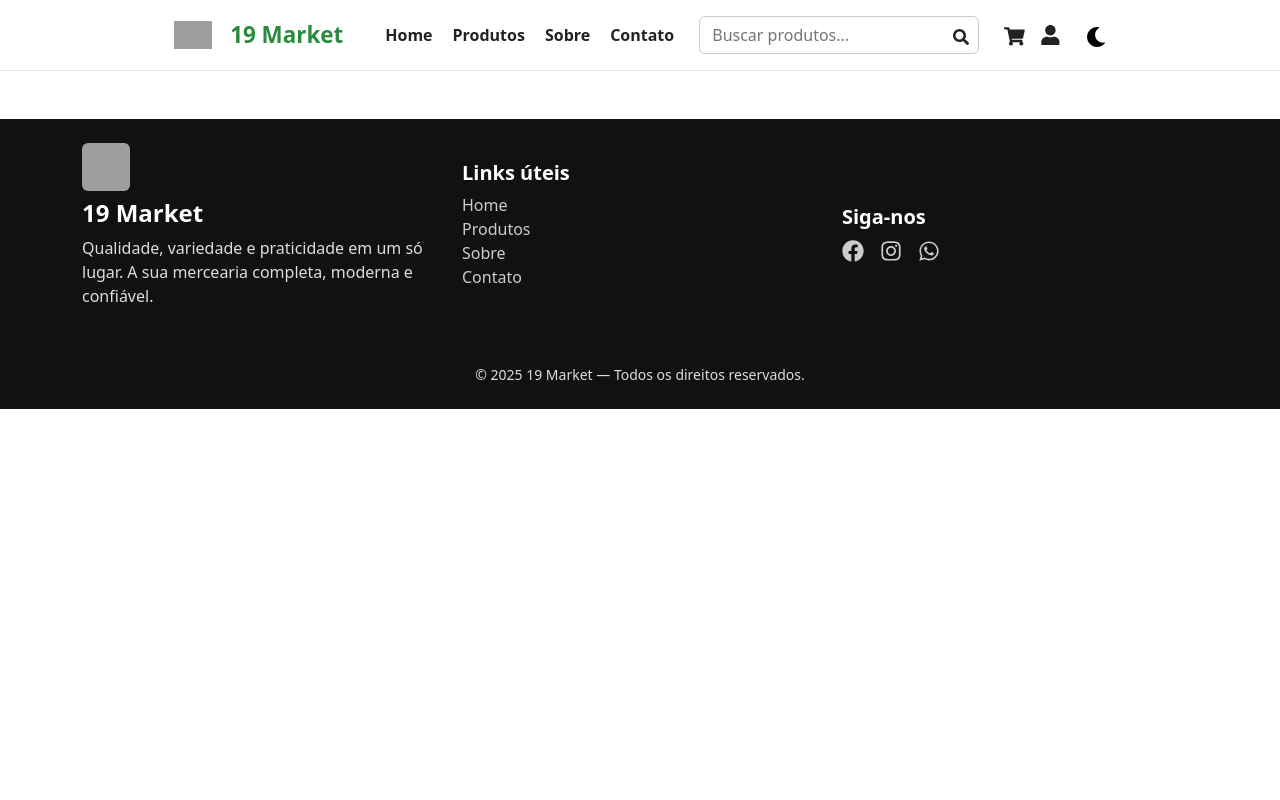
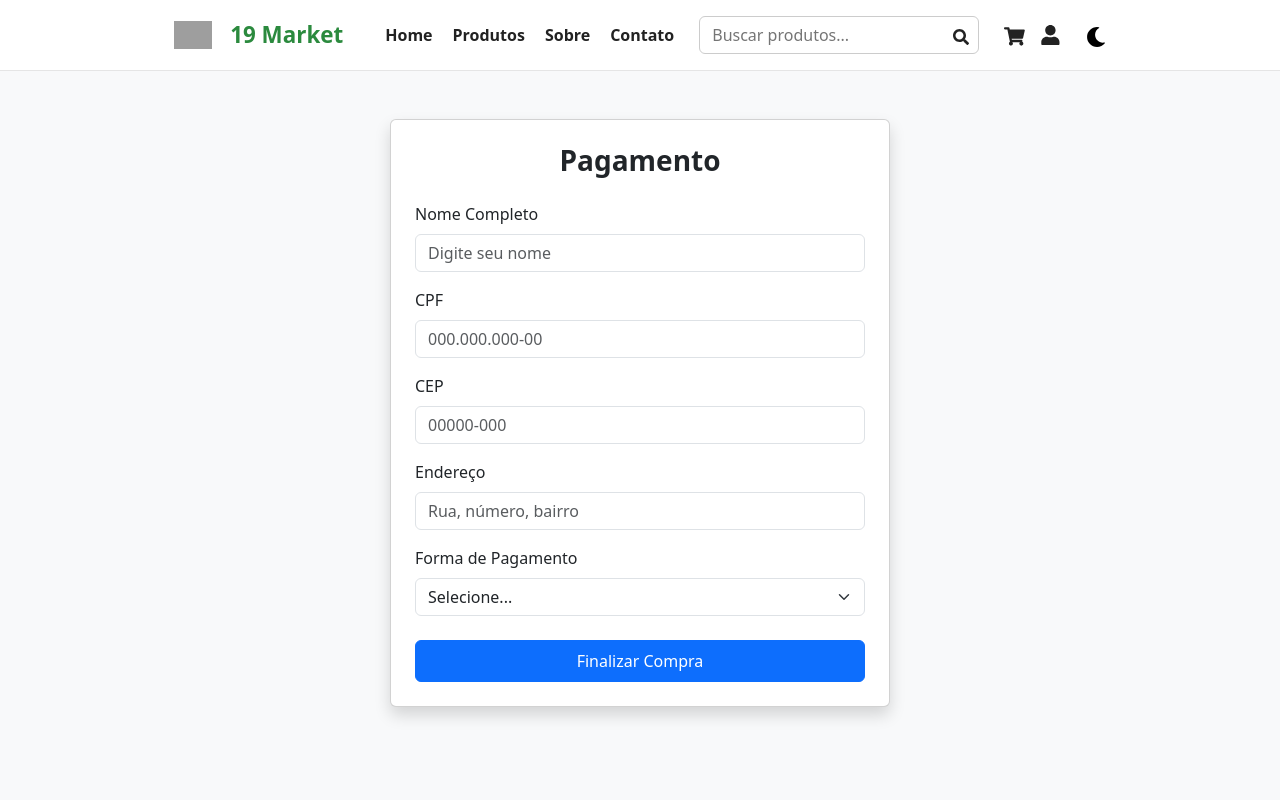
Before and after one commit to mvdevelop/nineteen-grocery-store, a React (Vite) app: page /pagamento in a window 1280 px wide. Shown: the top 800 px of the page. Built offline with nearby package versions, Linux system fonts and the light colour scheme; grey boxes are pictures that could not be loaded.

Commit message:
fixing loginsignup

```diff
--- a/index.html
+++ b/index.html
@@ -3,7 +3,7 @@
   <head>
     <meta charset="UTF-8" />
     <meta name="viewport" content="width=device-width, initial-scale=1.0" />
-    <link rel="shortcut icon" href="public/icon.ico" type="image/x-icon">
+    <link rel="shortcut icon" href="/icon.ico" type="image/x-icon">
 
     <title>19 Market</title>
   </head>
--- a/src/App.jsx
+++ b/src/App.jsx
@@ -13,6 +13,7 @@ import Produtos from "./pages/Produtos";
 import Busca from "./pages/Busca";
 import LoginSignup from "./pages/LoginSignup";
 import Carrinho from "./features/Carrinho";
+import Pagamento from "./features/Pagamento";
 
 import RequireAuth from "./features/auth/RequireAuth";
 
@@ -61,6 +62,8 @@ function App() {
                   </RequireAuth>
                 }
               />
+
+              <Route path="/pagamento" element={<Pagamento />} />
             </Routes>
 
             <Footer />
--- a/src/features/Carrinho.jsx
+++ b/src/features/Carrinho.jsx
@@ -1,9 +1,9 @@
-
 import React from "react";
 import { useSelector, useDispatch } from "react-redux";
 import { Container, Row, Col, Card, ListGroup, Button } from "react-bootstrap";
 
 import { addToCart, removeFromCart } from "../store/slice/cartSlice";
+import { Link } from "react-router-dom";
 
 export default function Carrinho() {
   const dispatch = useDispatch();
@@ -17,12 +17,13 @@ export default function Carrinho() {
   return (
     <Container className="py-4">
       <Row className="g-4">
-
         {/* LISTA DE PRODUTOS */}
         <Col xs={12} md={8}>
           <Card className="shadow-sm">
             <Card.Body>
-              <Card.Title className="mb-4 fs-4 fw-semibold">Seu Carrinho</Card.Title>
+              <Card.Title className="mb-4 fs-4 fw-semibold">
+                Seu Carrinho
+              </Card.Title>
 
               {produtos.length === 0 && (
                 <p className="text-muted">Seu carrinho está vazio.</p>
@@ -53,6 +54,16 @@ export default function Carrinho() {
                       </small>
 
                       <div className="mt-2 d-flex gap-2">
+                        {/* Diminuir (-) */}
+                        <Button
+                          variant="outline-secondary"
+                          size="sm"
+                          onClick={() => dispatch(removeFromCart(p.id))}
+                        >
+                          -
+                        </Button>
+
+                        {/* Aumentar (+) */}
                         <Button
                           variant="outline-primary"
                           size="sm"
@@ -61,10 +72,11 @@ export default function Carrinho() {
                           +
                         </Button>
 
+                        {/* Remover item completamente */}
                         <Button
                           variant="outline-danger"
                           size="sm"
-                          onClick={() => dispatch(removeFromCart(p.id))}
+                          onClick={() => dispatch(removeFromCart(p.id, true))}
                         >
                           Remover
                         </Button>
@@ -81,10 +93,7 @@ export default function Carrinho() {
 
         {/* RESUMO DO CARRINHO */}
         <Col xs={12} md={4}>
-          <Card
-            className="shadow-sm position-sticky"
-            style={{ top: "20px" }}
-          >
+          <Card className="shadow-sm position-sticky" style={{ top: "20px" }}>
             <Card.Body>
               <Card.Title className="fs-4 fw-semibold mb-3">Resumo</Card.Title>
 
@@ -100,13 +109,14 @@ export default function Carrinho() {
                 <span>R$ {valorTotal}</span>
               </div>
 
-              <Button variant="primary" className="w-100 py-2 fs-5">
-                Ir para o Pagamento
-              </Button>
+              <Link to="/pagamento" className="w-100 text-decoration-none">
+                <Button variant="primary" className="w-100 py-2 fs-6">
+                  Finalizar Compra
+                </Button>
+              </Link>
             </Card.Body>
           </Card>
         </Col>
-
       </Row>
     </Container>
   );
--- a/src/features/Pagamento.jsx
+++ b/src/features/Pagamento.jsx
@@ -1,12 +1,78 @@
 
-import React from 'react';
-
-
+import React from "react";
+import { Container, Card, Form, Button } from "react-bootstrap";
 
 export default function Pagamento() {
   return (
-    <>
+    <Container
+      className="d-flex justify-content-center align-items-center py-5"
+      style={{ minHeight: "80vh" }}
+    >
+      <Card className="shadow p-4" style={{ maxWidth: "500px", width: "100%" }}>
+        <h3 className="text-center mb-4 fw-bold">Pagamento</h3>
 
-    </>
-  )
+        <Form>
+
+          {/* Nome */}
+          <Form.Group className="mb-3">
+            <Form.Label>Nome Completo</Form.Label>
+            <Form.Control
+              type="text"
+              placeholder="Digite seu nome"
+              required
+            />
+          </Form.Group>
+
+          {/* CPF */}
+          <Form.Group className="mb-3">
+            <Form.Label>CPF</Form.Label>
+            <Form.Control
+              type="text"
+              placeholder="000.000.000-00"
+              maxLength={14}
+              required
+            />
+          </Form.Group>
+
+          {/* CEP */}
+          <Form.Group className="mb-3">
+            <Form.Label>CEP</Form.Label>
+            <Form.Control
+              type="text"
+              placeholder="00000-000"
+              maxLength={9}
+              required
+            />
+          </Form.Group>
+
+          {/* Endereço */}
+          <Form.Group className="mb-3">
+            <Form.Label>Endereço</Form.Label>
+            <Form.Control
+              type="text"
+              placeholder="Rua, número, bairro"
+              required
+            />
+          </Form.Group>
+
+          {/* Forma de pagamento */}
+          <Form.Group className="mb-4">
+            <Form.Label>Forma de Pagamento</Form.Label>
+            <Form.Select required>
+              <option value="">Selecione...</option>
+              <option value="pix">Pix</option>
+              <option value="cartao">Cartão de Crédito</option>
+              <option value="boleto">Boleto Bancário</option>
+            </Form.Select>
+          </Form.Group>
+
+          {/* Botão */}
+          <Button variant="primary" className="w-100 py-2">
+            Finalizar Compra
+          </Button>
+
+        </Form>
+      </Card>
+    </Container>
+  );
 }
--- a/src/pages/LoginSignup.jsx
+++ b/src/pages/LoginSignup.jsx
@@ -1,12 +1,14 @@
-
 import React, { useState } from "react";
 import { supabase } from "../supabaseClient";
+import { useNavigate } from "react-router-dom";
 
 export default function LoginSignup() {
+  const navigate = useNavigate();
+
   const [isLogin, setIsLogin] = useState(true);
   const [email, setEmail] = useState("");
   const [password, setPassword] = useState("");
-  const [name, setName] = useState("");  // <-- NOVO CAMPO
+  const [name, setName] = useState("");
   const [loading, setLoading] = useState(false);
   const [message, setMessage] = useState(null);
 
@@ -20,8 +22,14 @@ export default function LoginSignup() {
       password,
     });
 
-    if (error) setMessage({ type: "error", text: error.message });
-    else setMessage({ type: "success", text: "Login realizado com sucesso!" });
+    if (error) {
+      setMessage({ type: "error", text: error.message });
+    } else {
+      setMessage({ type: "success", text: "Login realizado com sucesso!" });
+
+      // 🔥 REDIRECIONA PARA HOME APÓS 1 SEGUNDO
+      setTimeout(() => navigate("/"), 800);
+    }
 
     setLoading(false);
   }
@@ -36,26 +44,29 @@ export default function LoginSignup() {
       password,
       options: {
         data: {
-          name: name, // <-- ENVIA O NOME PARA user_metadata
+          name: name,
         },
       },
     });
 
-    if (error) setMessage({ type: "error", text: error.message });
-    else
+    if (error) {
+      setMessage({ type: "error", text: error.message });
+    } else {
       setMessage({
         type: "success",
         text: "Cadastro realizado! Verifique seu email para confirmação.",
       });
+    }
 
     setLoading(false);
   }
 
   return (
+    <div className="py-5">
       <div
         style={{
           maxWidth: "400px",
-        margin: "2rem auto",
+          margin: "auto",
           padding: "1rem",
           border: "1px solid #ccc",
           borderRadius: "8px",
@@ -64,8 +75,6 @@ export default function LoginSignup() {
         <h2>{isLogin ? "Login" : "Cadastrar"}</h2>
 
         <form onSubmit={isLogin ? handleLogin : handleSignup}>
-
-        {/* Campo NOME aparece apenas no SIGNUP */}
           {!isLogin && (
             <>
               <label htmlFor="name">Nome</label>
@@ -75,7 +84,11 @@ export default function LoginSignup() {
                 required
                 value={name}
                 onChange={(e) => setName(e.target.value)}
-              style={{ width: "100%", marginBottom: "1rem", padding: "0.5rem" }}
+                style={{
+                  width: "100%",
+                  marginBottom: "1rem",
+                  padding: "0.5rem",
+                }}
               />
             </>
           )}
@@ -140,5 +153,6 @@ export default function LoginSignup() {
           </button>
         </p>
       </div>
+    </div>
   );
 }
--- a/src/pages/produtos/Promocao.jsx
+++ b/src/pages/produtos/Promocao.jsx
@@ -46,14 +46,14 @@ export default function Promocao() {
         navigation
         pagination={{ clickable: true }}
         autoplay={{
-          delay: 2500,     // troca a cada 2.5s
+          delay: 3500,
           disableOnInteraction: false,
         }}
         breakpoints={{
           320: { slidesPerView: 1 },
           640: { slidesPerView: 2 },
           1024: { slidesPerView: 3 },
-          1200: { slidesPerView: 5 }, // ⬅️ 5 produtos no fullscreen
+          1200: { slidesPerView: 5 },
         }}
       >
         {produtos.map((produto) => (
--- a/src/store/slice/cartSlice.js
+++ b/src/store/slice/cartSlice.js
@@ -2,7 +2,7 @@
 import { createSlice } from "@reduxjs/toolkit";
 
 const initialState = {
-  items: [], // cada item = { id, nome, preco, quantidade, img }
+  items: [],
 };
 
 const cartSlice = createSlice({
@@ -11,7 +11,6 @@ const cartSlice = createSlice({
   reducers: {
     addToCart(state, action) {
       const item = action.payload;
-
       const existing = state.items.find((p) => p.id === item.id);
 
       if (existing) {
@@ -22,7 +21,16 @@ const cartSlice = createSlice({
     },
 
     removeFromCart(state, action) {
-      state.items = state.items.filter((p) => p.id !== action.payload);
+      const id = action.payload;
+      const existing = state.items.find((p) => p.id === id);
+
+      if (!existing) return;
+
+      if (existing.quantidade > 1) {
+        existing.quantidade -= 1;
+      } else {
+        state.items = state.items.filter((p) => p.id !== id);
+      }
     },
 
     clearCart(state) {
```
Lines whose indentation alone changed are shown as unchanged.
